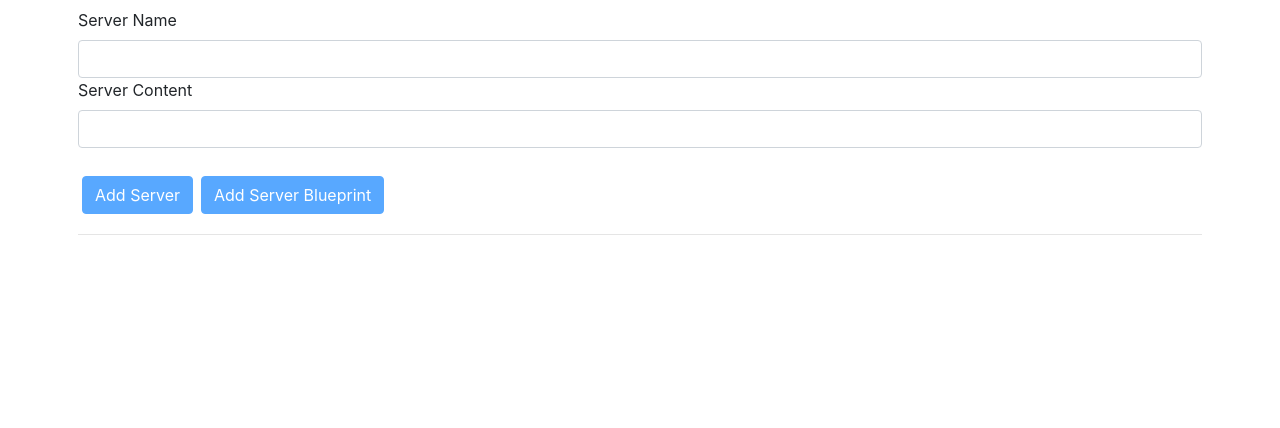
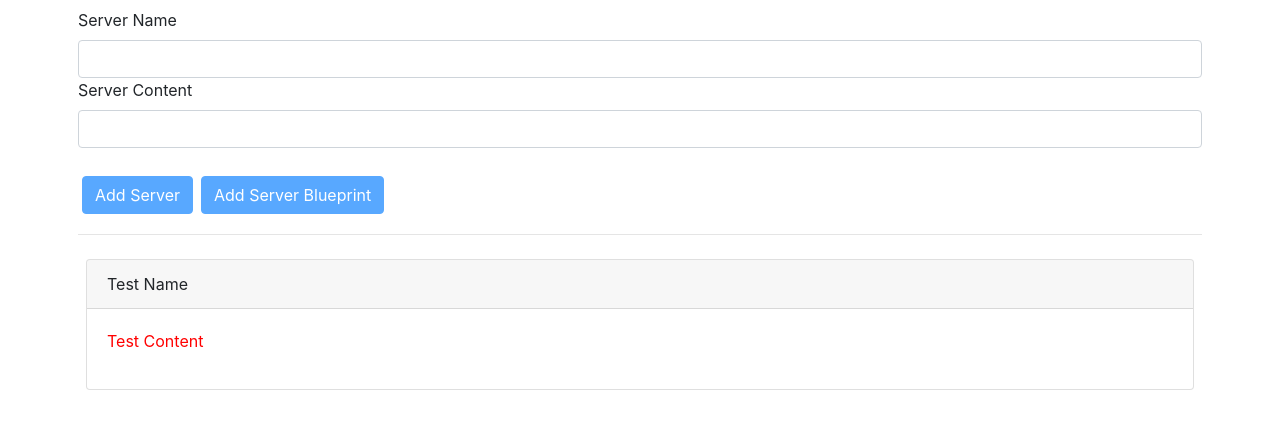
Before and after one commit to NarahariP/AngularJS, an Angular app in the folder AngularDataBinding/: page / in a window 1280 px wide. Shown: the top 428 px of the page. Built offline with nearby package versions, Linux system fonts and the light colour scheme.

Commit message:
Input & Output data binding parent to child vice versa

```diff
--- a/AngularDataBinding/src/app/app.component.html
+++ b/AngularDataBinding/src/app/app.component.html
@@ -1,41 +1,15 @@
 <div class="container p-2">
-  <div class="row">
-    <div class="col-md-12">
-      <label for="one">Server Name</label>
-      <input type="text" class="form-control" [(ngModel)]="newServerName" />
-      <label for="one">Server Content</label>
-      <input type="text" class="form-control" [(ngModel)]="newServerContent" />
-      <br />
-      <button
-        class="btn btn-primary m-1"
-        [disabled]="newServerName === ''"
-        (click)="addNewServer()"
-      >
-        Add Server
-      </button>
-      <button
-        class="btn btn-primary m-1"
-        [disabled]="newServerName === ''"
-        (click)="addBluePrint()"
-      >
-        Add Server Blueprint
-      </button>
-    </div>
-  </div>
+  <app-cockpit
+    (serverCreated)="onServerAdded($event)"
+    (blueprintCreated)="onBlueprintAdded($event)"
+  ></app-cockpit>
   <hr />
   <div class="row">
     <div class="col-md-12">
-      <div class="card card-default m-2" *ngFor="let element of servers">
-        <div class="card-header">{{ element.name }}</div>
-        <div class="card-body">
-          <p *ngIf="element.type === 'server'" style="color: red;">
-            {{ element.content }}
-          </p>
-          <strong *ngIf="element.type === 'blueprint'">
-            {{ element.content }}
-          </strong>
-        </div>
-      </div>
+      <app-server-element
+        *ngFor="let server of servers"
+        [server]="server"
+      ></app-server-element>
     </div>
   </div>
 </div>
--- a/AngularDataBinding/src/app/app.component.ts
+++ b/AngularDataBinding/src/app/app.component.ts
@@ -6,24 +6,21 @@ import { Component } from '@angular/core';
   styleUrls: ['./app.component.css'],
 })
 export class AppComponent {
-  newServerName = '';
-  newServerContent = '';
+  servers = [{ type: 'server', name: 'Test Name', content: 'Test Content' }];
 
-  servers = [];
-
-  addNewServer() {
+  onServerAdded(serverData: { name: string; content: string }) {
     this.servers.push({
       type: 'server',
-      name: this.newServerName,
-      content: this.newServerContent,
+      name: serverData.name,
+      content: serverData.content,
     });
   }
 
-  addBluePrint() {
+  onBlueprintAdded(serverData: { name: string; content: string }) {
     this.servers.push({
       type: 'blueprint',
-      name: this.newServerName,
-      content: this.newServerContent,
+      name: serverData.name,
+      content: serverData.content,
     });
   }
 }
--- a/AngularDataBinding/src/app/app.module.ts
+++ b/AngularDataBinding/src/app/app.module.ts
@@ -3,9 +3,11 @@ import { NgModule } from '@angular/core';
 import { FormsModule } from '@angular/forms';
 
 import { AppComponent } from './app.component';
+import { ServerElementComponent } from './server-element/server-element.component';
+import { CockpitComponent } from './cockpit/cockpit.component';
 
 @NgModule({
-  declarations: [AppComponent],
+  declarations: [AppComponent, ServerElementComponent, CockpitComponent],
   imports: [BrowserModule, FormsModule],
   providers: [],
   bootstrap: [AppComponent],
--- /dev/null
+++ b/AngularDataBinding/src/app/cockpit/cockpit.component.html
@@ -0,0 +1,23 @@
+<div class="row">
+  <div class="col-md-12">
+    <label for="one">Server Name</label>
+    <input type="text" class="form-control" [(ngModel)]="newServerName" />
+    <label for="one">Server Content</label>
+    <input type="text" class="form-control" [(ngModel)]="newServerContent" />
+    <br />
+    <button
+      class="btn btn-primary m-1"
+      (click)="addNewServer()"
+      [disabled]="newServerName === ''"
+    >
+      Add Server
+    </button>
+    <button
+      class="btn btn-primary m-1"
+      (click)="addBluePrint()"
+      [disabled]="newServerName === ''"
+    >
+      Add Server Blueprint
+    </button>
+  </div>
+</div>
--- /dev/null
+++ b/AngularDataBinding/src/app/cockpit/cockpit.component.ts
@@ -0,0 +1,36 @@
+import { Component, OnInit, EventEmitter, Output } from '@angular/core';
+
+@Component({
+  selector: 'app-cockpit',
+  templateUrl: './cockpit.component.html',
+  styleUrls: ['./cockpit.component.css'],
+})
+export class CockpitComponent implements OnInit {
+  newServerName = '';
+  newServerContent = '';
+  @Output() serverCreated = new EventEmitter<{
+    name: string;
+    content: string;
+  }>();
+  @Output() blueprintCreated = new EventEmitter<{
+    name: string;
+    content: string;
+  }>();
+  constructor() {}
+
+  ngOnInit(): void {}
+
+  addNewServer() {
+    this.serverCreated.emit({
+      name: this.newServerName,
+      content: this.newServerContent,
+    });
+  }
+
+  addBluePrint() {
+    this.blueprintCreated.emit({
+      name: this.newServerName,
+      content: this.newServerContent,
+    });
+  }
+}
--- /dev/null
+++ b/AngularDataBinding/src/app/server-element/server-element.component.html
@@ -0,0 +1,11 @@
+<div class="card card-default m-2">
+  <div class="card-header">{{ server.name }}</div>
+  <div class="card-body">
+    <p *ngIf="server.type === 'server'" style="color: red;">
+      {{ server.content }}
+    </p>
+    <strong *ngIf="server.type === 'blueprint'">
+      {{ server.content }}
+    </strong>
+  </div>
+</div>
--- /dev/null
+++ b/AngularDataBinding/src/app/server-element/server-element.component.ts
@@ -0,0 +1,14 @@
+import { Component, OnInit, Input } from '@angular/core';
+
+@Component({
+  selector: 'app-server-element',
+  templateUrl: './server-element.component.html',
+  styleUrls: ['./server-element.component.css'],
+})
+export class ServerElementComponent implements OnInit {
+  @Input() server: { type: string; name: string; content: string };
+
+  constructor() {}
+
+  ngOnInit(): void {}
+}
```
Also changed, not shown: AngularDataBinding/src/app/cockpit/cockpit.component.css (added), AngularDataBinding/src/app/server-element/server-element.component.css (added).
